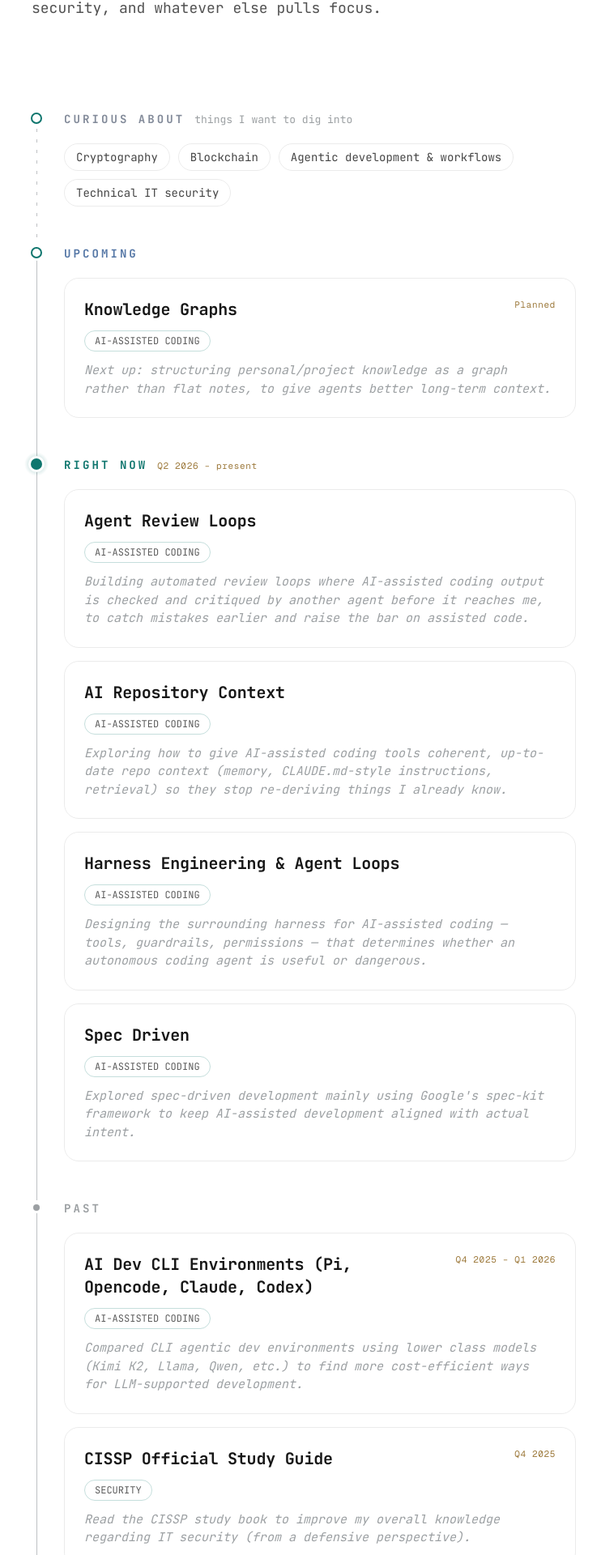
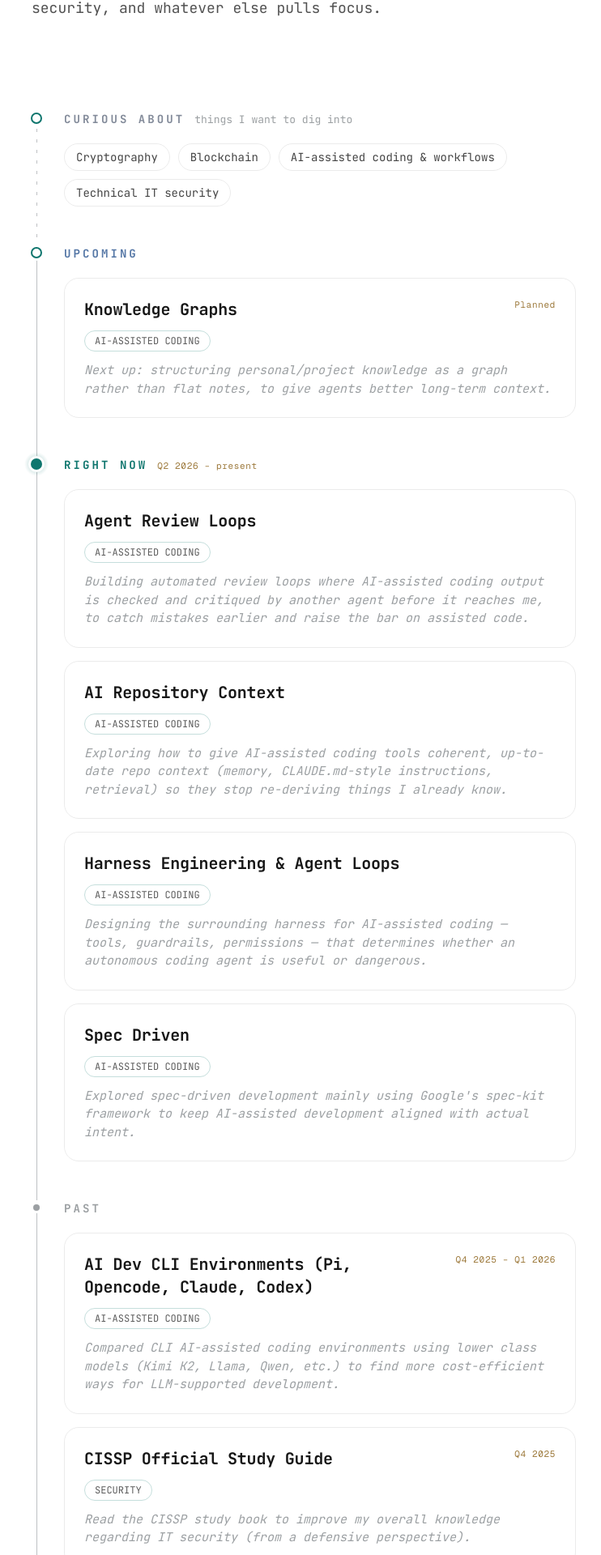
Before and after one commit to StefVanremoortele/personal_webpage, a Next.js app: page /now in a window 1280 px wide. Shown: the part 275-2195 px from the top of the page at 81% size, without its empty margins (265-1007 px from the left). Built offline with nearby package versions, Linux system fonts and the light colour scheme.

Commit message:
no-mistakes(test): Replace stale public agentic terminology

```diff
--- a/content/now.config.ts
+++ b/content/now.config.ts
@@ -82,7 +82,7 @@ export const nowItems: NowItem[] = [
     period: "Q4 2025 – Q1 2026",
     start: "2025-10",
     blurb:
-      "Compared CLI agentic dev environments using lower class models (Kimi K2, Llama, Qwen, etc.) to find more cost-efficient ways for LLM-supported development.",
+      "Compared CLI AI-assisted coding environments using lower class models (Kimi K2, Llama, Qwen, etc.) to find more cost-efficient ways for LLM-supported development.",
   },
   {
     slug: "openclaw",
@@ -120,7 +120,7 @@ export const nowItems: NowItem[] = [
 export const curiousTopics: string[] = [
   "Cryptography",
   "Blockchain",
-  "Agentic development & workflows",
+  "AI-assisted coding & workflows",
   "Technical IT security",
 ];
 
```
